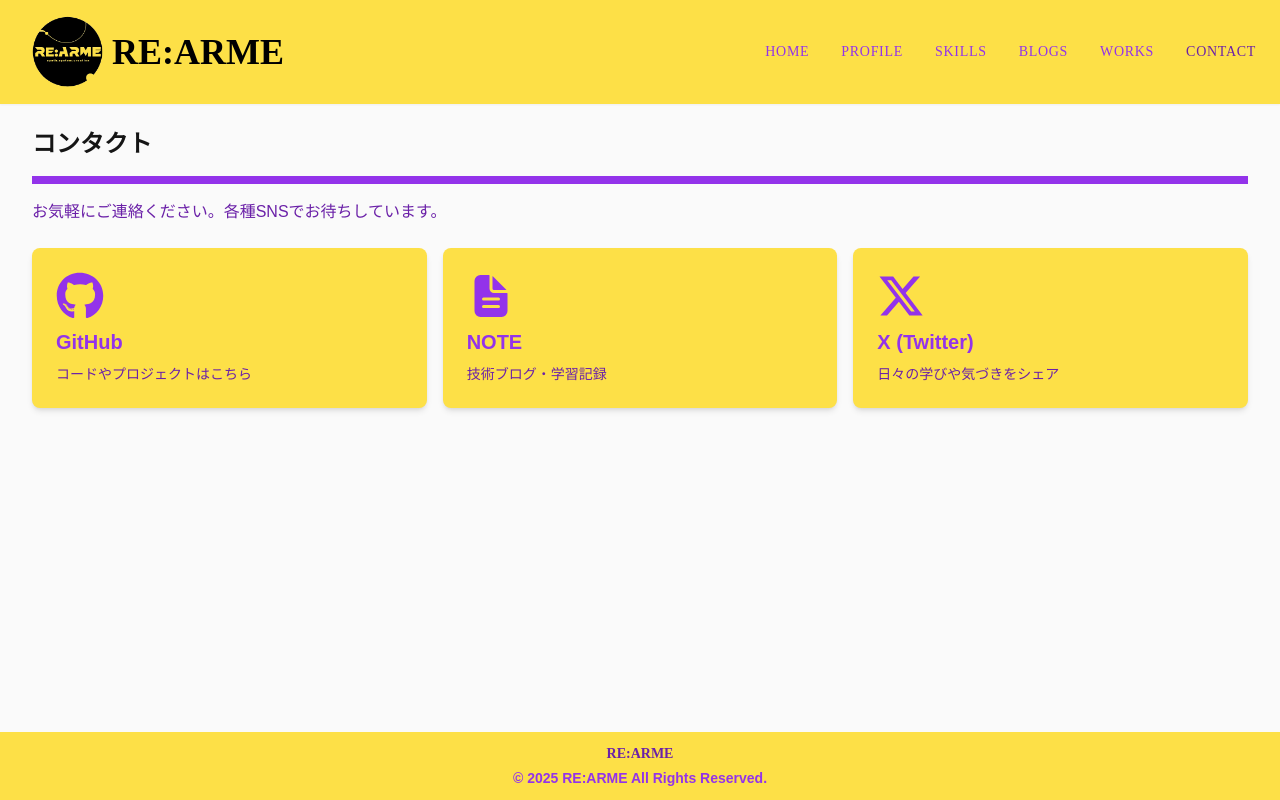
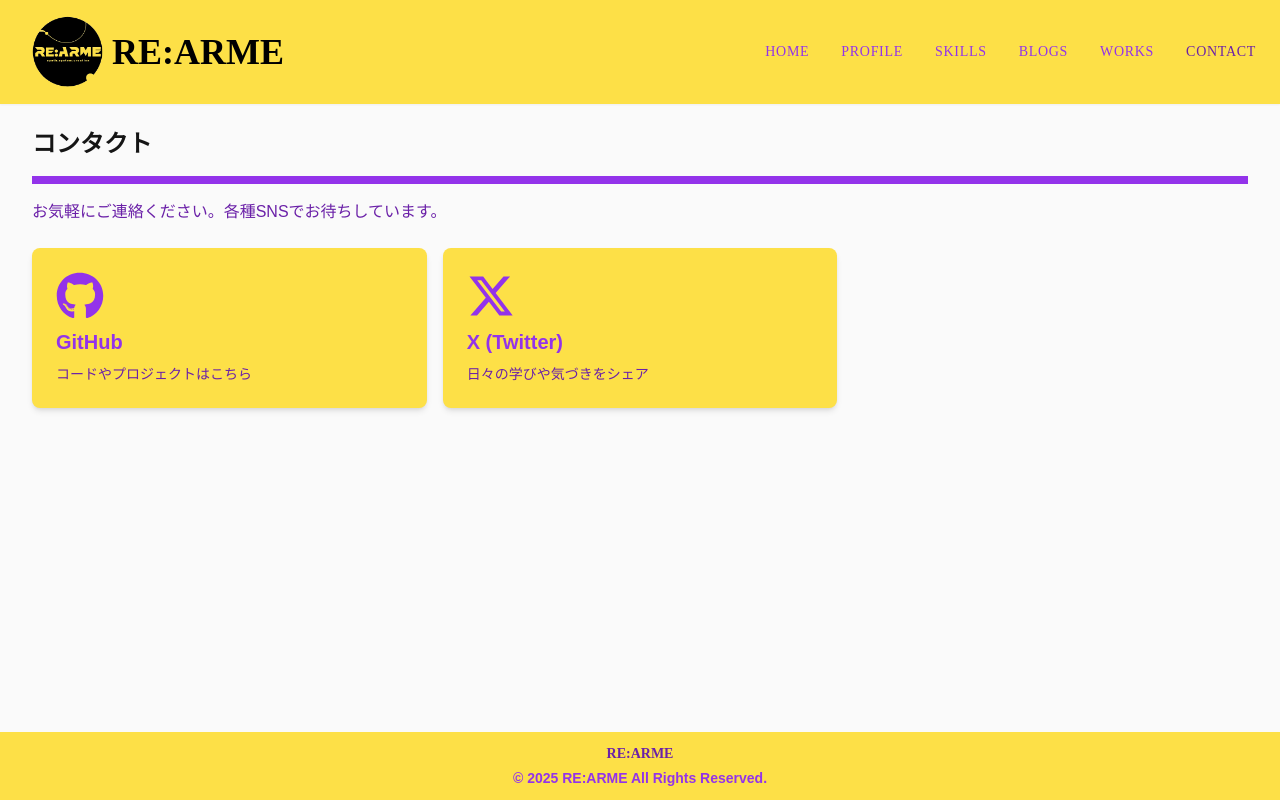
Before and after one commit to Sohey-k/TailwindPractice_react_app, a React (Vite) app: page /signal in a window 1280 px wide. Built offline with nearby package versions, Linux system fonts and the light colour scheme; no server answers; a web font is replaced by a local one; what microcms-js-sdk would draw is missing.

Commit message:
Modify Identity.tsx Profile Signal.tsx Delete NoteLINK

```diff
--- a/src/pages/Identity.tsx
+++ b/src/pages/Identity.tsx
@@ -9,7 +9,7 @@ const sections: Section[] = [
   {
     title: "自己紹介",
     content:
-      "こんにちは、トリパノームです。15年間の通信インフラ業務経験を経て、エンジニアとして活動しています。直近では、大規模複合施設にて10ヶ月間、Juniper機器（SRX4200、MX240、EX4650）を用いたVXLAN/EVPN環境の運用に従事し、700台以上の無線APをJuniper MIST経由で管理していました。AWS Solutions Architect Associate、JNCIA-Junos、CCNA、LPIC-2などの資格を保有し、インフラ自動化とクラウド技術を軸にキャリアを構築中です。現在、インフラエンジニア・SREポジションを中心に次のキャリアを探しています。",
+      "こんにちは、Sohey-Kです。15年間の通信インフラ業務経験を経て、エンジニアとして活動しています。直近では、大規模複合施設にて10ヶ月間、Juniper機器（SRX4200、MX240、EX4650）を用いたVXLAN/EVPN環境の運用に従事し、700台以上の無線APをJuniper MIST経由で管理していました。AWS Solutions Architect Associate、JNCIA-Junos、CCNA、LPIC-2などの資格を保有し、インフラ自動化とクラウド技術を軸にキャリアを構築中です。現在、インフラエンジニア・SREポジションを中心に次のキャリアを探しています。",
   },
   {
     title: "REARMEの由来",
--- a/src/pages/Signal.tsx
+++ b/src/pages/Signal.tsx
@@ -9,12 +9,6 @@ export const Signal = () => {
       url: "https://github.com/Sohey-k",
       icon: <FaGithub className="text-5xl text-purple-600" />,
       description: "コードやプロジェクトはこちら"
-    },
-    {
-      name: "NOTE",
-      url: "https://note.com/deft_fish2452",
-      icon: <IoDocumentText className="text-5xl text-purple-600" />,
-      description: "技術ブログ・学習記録"
     },
     {
       name: "X (Twitter)",
```
